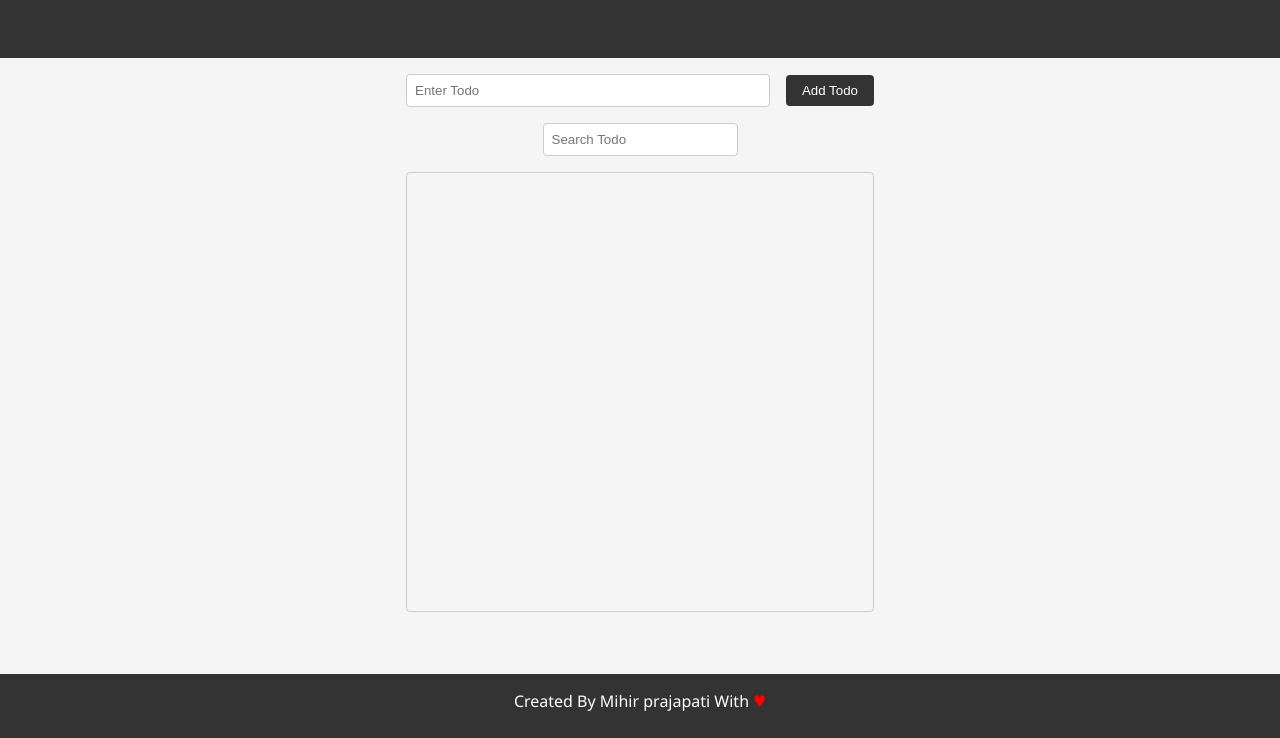
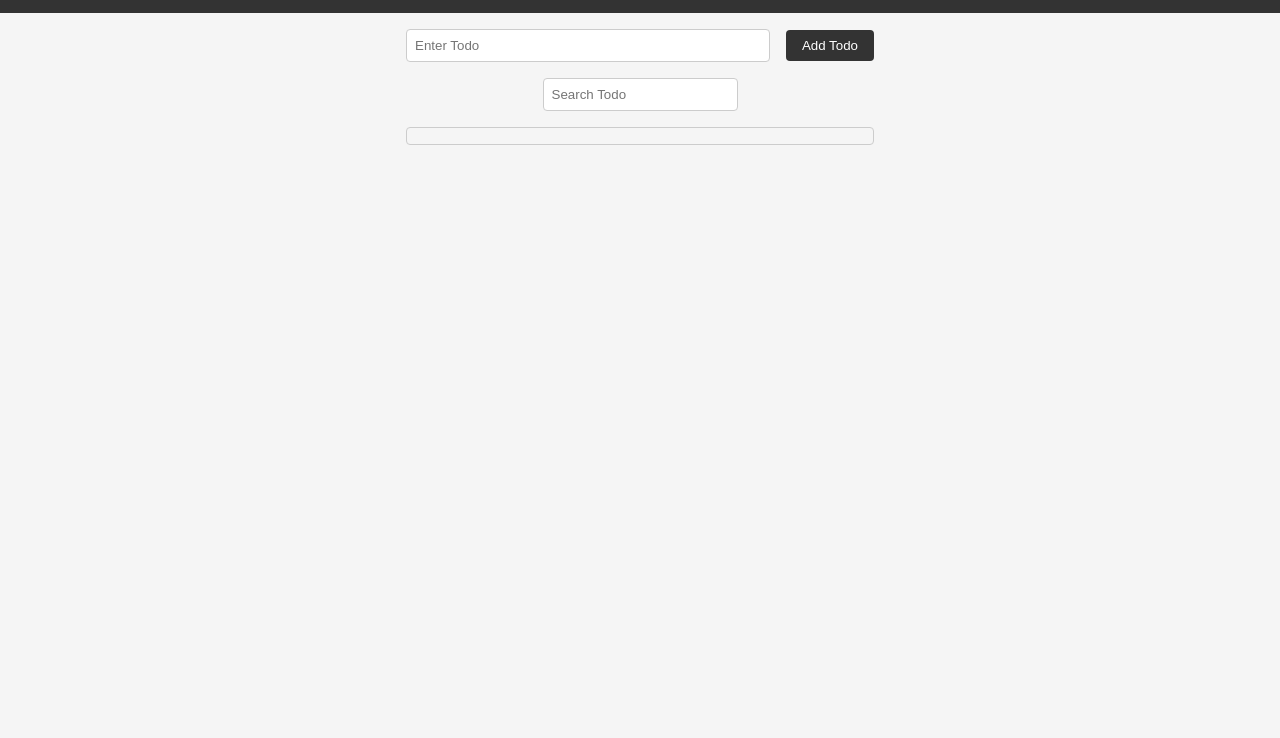
Before and after one commit to lucifer510/to-do-list, a plain HTML site: page index.html in a window 1280 px wide. Shown: the part 62-800 px from the top of the page. Drawn offline with Linux system fonts and the light colour scheme.

Commit message:
modified:   index.html 	modified:   style.css

```diff
--- a/index.html
+++ b/index.html
@@ -26,10 +26,6 @@
 
         </ul>
     </main>
-    <footer>
-        <p>Created By <a href="https://www.linkedin.com/in/mihir-prajapati-692142246/">Mihir prajapati</a> With <span
-                style="color: red;">&hearts;</span></p>
-    </footer>
     <script src="script.js"></script>
 </body>
 
--- a/style.css
+++ b/style.css
@@ -11,7 +11,6 @@ body {
 }
 
 header {
-    height: 15vh;
     background-color: #333;
     color: #fff;
     padding: 1rem;
@@ -19,7 +18,6 @@ header {
 }
 
 main {
-    height: 80vh;
     max-width: 500px;
     margin: 0 auto;
     padding: 1rem;
@@ -56,12 +54,11 @@ form button:hover{
 }
 
 ul {
-    height: 55vh;
+    height: auto;
     list-style: none;
     border: 1px solid #ccc;
     border-radius: 0.25rem;
     padding: 0.5rem;
-    overflow-y: scroll;
 }
 
 ul li {
@@ -100,22 +97,6 @@ ul li button {
     margin-bottom: 1rem;
 }
 
-footer{
-    height: 8vh;
-    width: 100%;
-    background-color: #333;
-    color: #fff;
-    text-align: center;
-    position: fixed;
-    padding: 1rem;
-    bottom: 0px;
-}
-footer a{
-    color: #fff;
-    text-decoration: none;
-}
-
-
 @media (max-width: 317px) {
     form{
         flex-direction: column;
```
